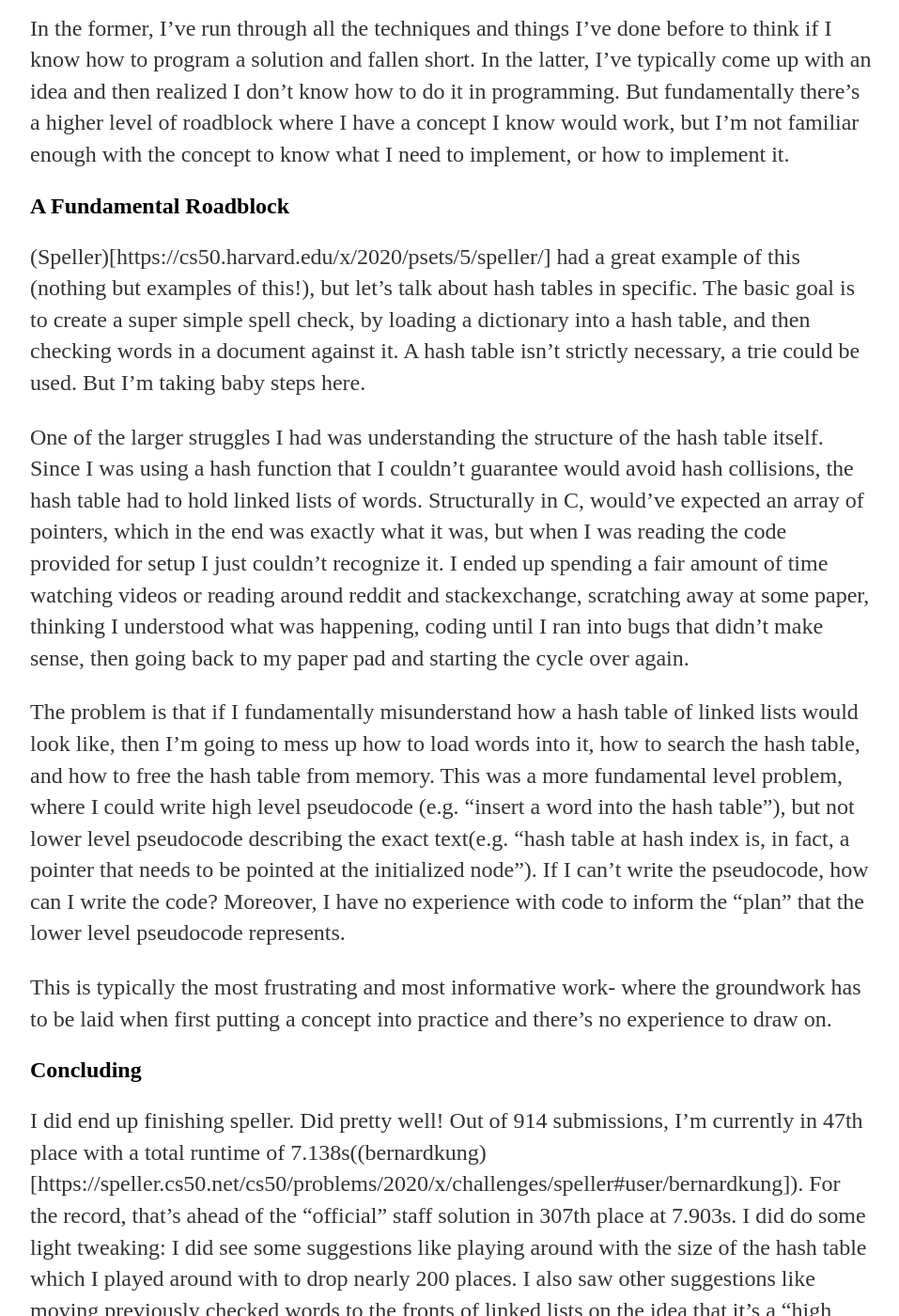
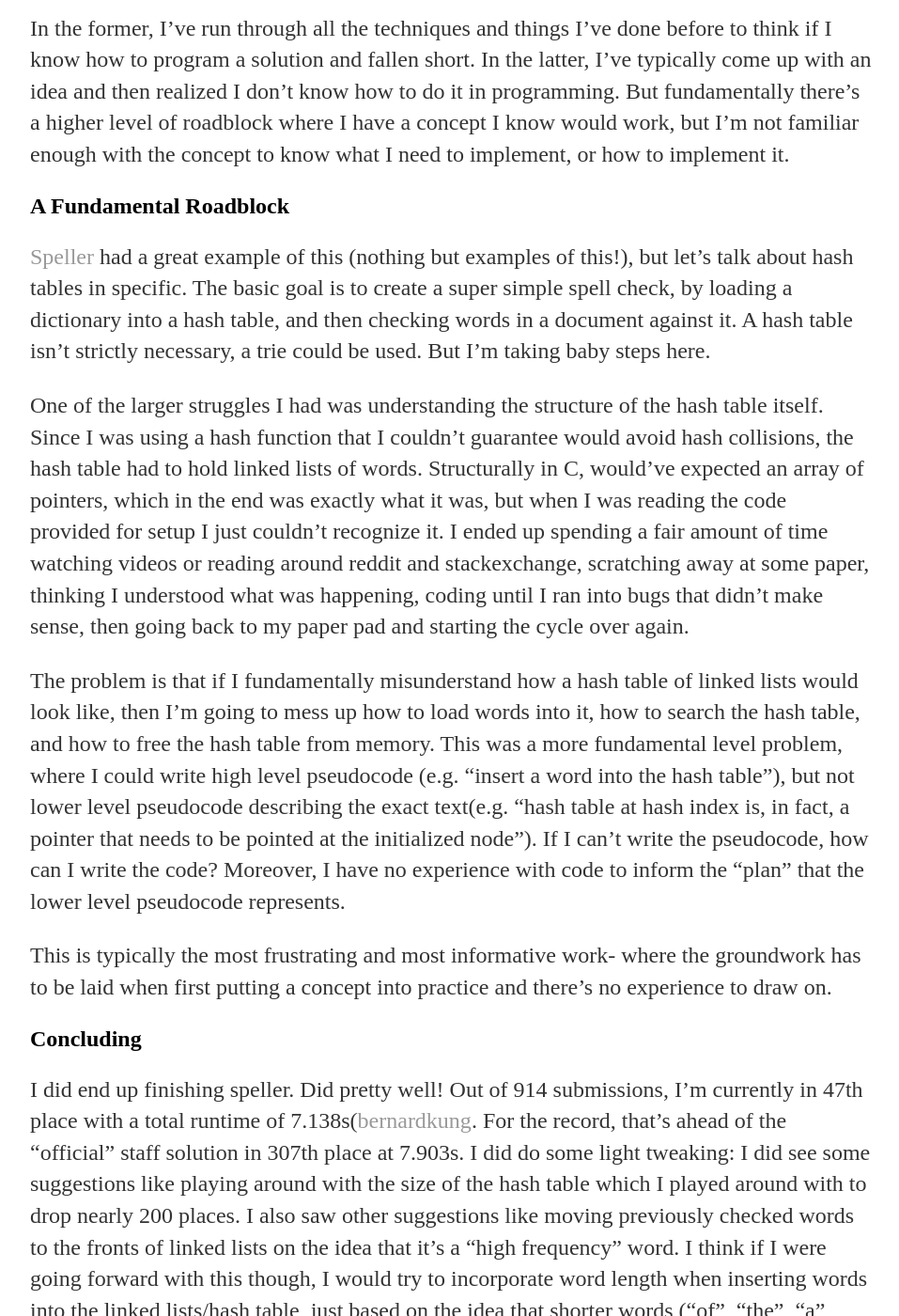
Before and after one commit to bernardkung/bernardkung.github.io, a Jekyll site: the page built from _posts/2020-05-09-cs50-part-2.md, in a window 1280 px wide and 1400 px high, scrolled down 1128 px. Shown: the whole window at 94% size, without its empty margins (160-1117 px from the left). Built offline with Jekyll 4.4.1, drawn with Linux system fonts in a browser that asks for light colours; some of the changed text lies outside the part shown.

Commit message:
Fixing links

```diff
--- a/_posts/2020-05-09-cs50-part-2.md
+++ b/_posts/2020-05-09-cs50-part-2.md
@@ -32,7 +32,7 @@ So what were the major themes?
 In the former, I've run through all the techniques and things I've done before to think if I know how to program a solution and fallen short. In the latter, I've typically come up with an idea and then realized I don't know how to do it in programming. But fundamentally there's a higher level of roadblock where I have a concept I know would work, but I'm not familiar enough with the concept to know what I need to implement, or how to implement it.
 
 ## A Fundamental Roadblock
-(Speller)[https://cs50.harvard.edu/x/2020/psets/5/speller/] had a great example of this (nothing but examples of this!), but let's talk about hash tables in specific. The basic goal is to create a super simple spell check, by loading a dictionary into a hash table, and then checking words in a document against it. A hash table isn't strictly necessary, a trie could be used. But I'm taking baby steps here.
+[Speller](https://cs50.harvard.edu/x/2020/psets/5/speller/) had a great example of this (nothing but examples of this!), but let's talk about hash tables in specific. The basic goal is to create a super simple spell check, by loading a dictionary into a hash table, and then checking words in a document against it. A hash table isn't strictly necessary, a trie could be used. But I'm taking baby steps here.
 
 One of the larger struggles I had was understanding the structure of the hash table itself. Since I was using a hash function that I couldn't guarantee would avoid hash collisions, the hash table had to hold linked lists of words. Structurally in C,  would've expected an array of pointers, which in the end was exactly what it was, but when I was reading the code provided for setup I just couldn't recognize it. I ended up spending a fair amount of time watching videos or reading around reddit and stackexchange, scratching away at some paper, thinking I understood what was happening, coding until I ran into bugs that didn't make sense, then going back to my paper pad and starting the cycle over again.
 
@@ -42,7 +42,7 @@ This was a more fundamental level problem, where I could write high level pseudo
 This is typically the most frustrating and most informative work- where the groundwork has to be laid when first putting a concept into practice and there's no experience to draw on.
 
 ## Concluding
-I did end up finishing speller. Did pretty well! Out of 914 submissions, I'm currently in 47th place with a total runtime of 7.138s((bernardkung)[https://speller.cs50.net/cs50/problems/2020/x/challenges/speller#user/bernardkung]). For the record, that's ahead of the "official" staff solution in 307th place at 7.903s.
+I did end up finishing speller. Did pretty well! Out of 914 submissions, I'm currently in 47th place with a total runtime of 7.138s([bernardkung](https://speller.cs50.net/cs50/problems/2020/x/challenges/speller#user/bernardkung). For the record, that's ahead of the "official" staff solution in 307th place at 7.903s.
 I did do some light tweaking: I did see some suggestions like playing around with the size of the hash table which I played around with to drop nearly 200 places. I also saw other suggestions like moving previously checked words to the fronts of linked lists on the idea that it's a "high frequency" word. I think if I were going forward with this though, I would try to incorporate word length when inserting words into the linked lists/hash table, just based on the idea that shorter words ("of", "the", "a", "and", etc) are used much more frequently and putting them up front would help search times. I also think that the next step would be to process the significant corpi of texts to start counting word frequencies and see if I could glean any insight from that on word frequency by traits like first letter or word length. All of this would be tied up in the hashing function I suspect.
 
 Anyways, after finishing up speller/pset 5 this morning, I shot through Pset6 on Python, finishing up a couple hours ago. Week 7 is SQL, which I expect I can finish up tomorrow, and then I'm into the final project tracks.
```
